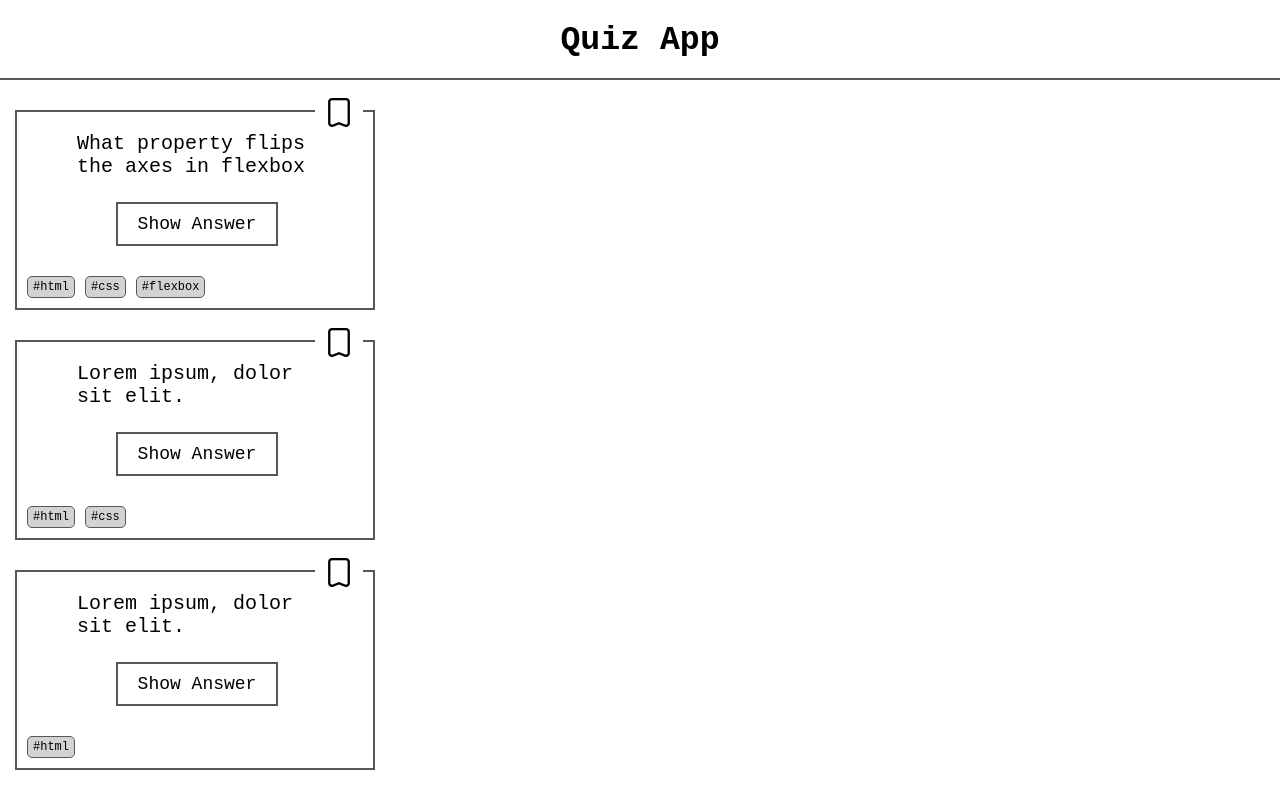
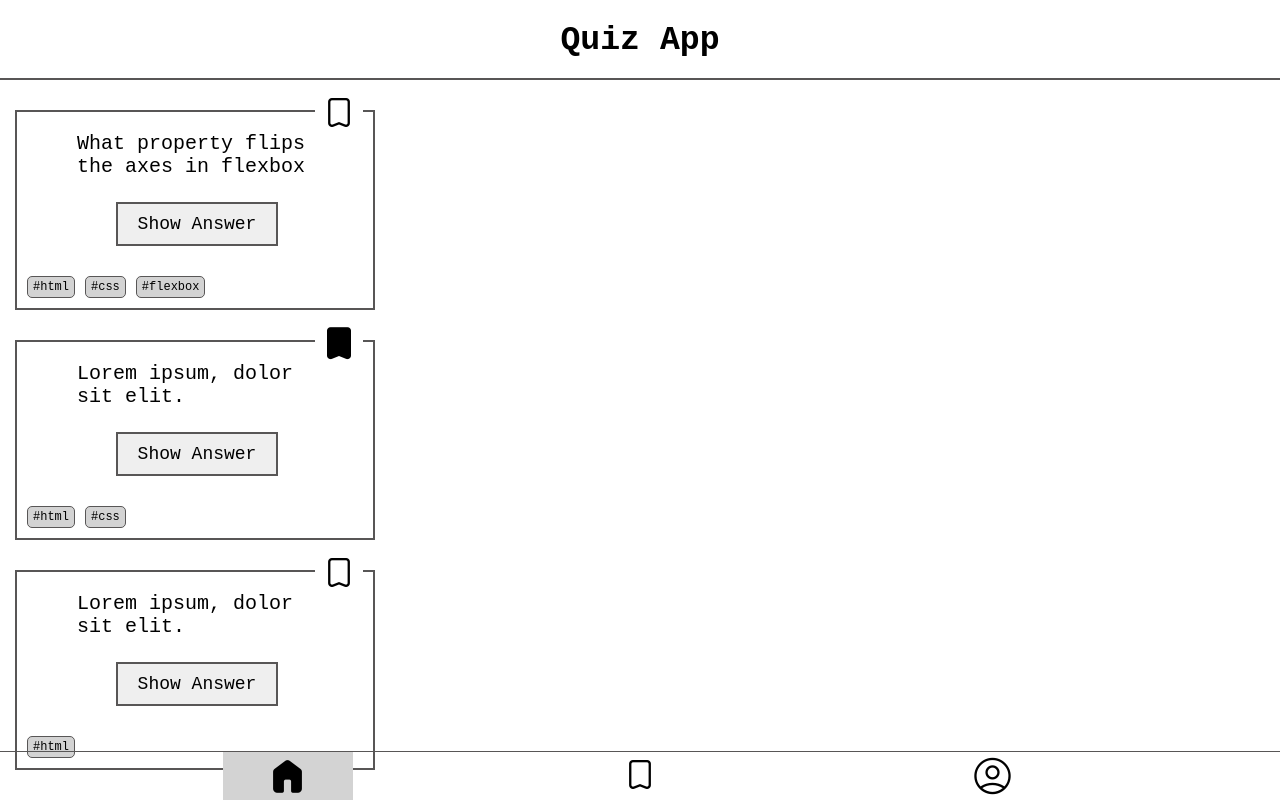
Before and after one commit to MichanNan/Quiz-App, a website: page index.html in a window 1280 px wide. Drawn offline with nearby package versions, Linux system fonts and the light colour scheme; files whose address does not match are found by name.

Commit message:
add navbar

```diff
--- a/css/style.css
+++ b/css/style.css
@@ -35,6 +35,11 @@
 
 .bookmark .material-symbols-rounded {
   font-variation-settings: "FILL" 0, "wght" 100, "GRAD" 200, "opsz" 20;
+  font-size: 48px;
+}
+
+.bookmark .material-symbols-rounded.filled {
+  font-variation-settings: "FILL" 1, "wght" 400, "GRAD" 0, "opsz" 20;
   font-size: 48px;
 }
 
@@ -76,3 +81,35 @@
   margin-left: 10px;
   background-color: lightgrey;
 }
+
+.navbar {
+  display: flex;
+  position: fixed;
+  bottom: 0;
+  width: 100%;
+  justify-content: space-evenly;
+  align-items: center;
+  border-top: solid 1px rgb(88, 86, 86);
+}
+.nav-link {
+  color: black;
+  width: 130px;
+}
+
+.nav-link.selected {
+  background-color: lightgrey;
+}
+
+.nav-link .material-symbols-rounded {
+  font-variation-settings: "FILL" 0, "wght" 100, "GRAD" 200, "opsz" 20;
+  font-size: 48px;
+  display: block;
+  text-align: center;
+}
+
+.nav-link .material-symbols-rounded.filled {
+  font-variation-settings: "FILL" 1, "wght" 400, "GRAD" 0, "opsz" 20;
+  font-size: 48px;
+  display: block;
+  text-align: center;
+}
--- a/index.html
+++ b/index.html
@@ -22,7 +22,7 @@
         </div>
         <div class="question">
           <p class="question-text">What property flips the axes in flexbox</p>
-          <div class="show-answer">Show Answer</div>
+          <button class="show-answer">Show Answer</button>
         </div>
         <div class="question-categories">
           <div class="categories">#html</div>
@@ -32,11 +32,11 @@
       </section>
       <section class="question-card">
         <div class="bookmark">
-          <span class="material-symbols-rounded"> bookmark </span>
+          <span class="material-symbols-rounded filled"> bookmark </span>
         </div>
         <div class="question">
           <p class="question-text">Lorem ipsum, dolor sit elit.</p>
-          <div class="show-answer">Show Answer</div>
+          <button class="show-answer">Show Answer</button>
         </div>
         <div class="question-categories">
           <div class="categories">#html</div>
@@ -49,13 +49,25 @@
         </div>
         <div class="question">
           <p class="question-text">Lorem ipsum, dolor sit elit.</p>
-          <div class="show-answer">Show Answer</div>
+          <button class="show-answer">Show Answer</button>
         </div>
         <div class="question-categories">
           <div class="categories">#html</div>
         </div>
       </section>
     </main>
-    <footer></footer>
+    <footer>
+      <div class="navbar">
+        <a class="nav-link selected" href="./index.html">
+          <span class="material-symbols-rounded filled"> home </span>
+        </a>
+        <a class="nav-link" href="">
+          <span class="material-symbols-rounded"> bookmark </span>
+        </a>
+        <a class="nav-link" href="">
+          <span class="material-symbols-rounded"> account_circle </span>
+        </a>
+      </div>
+    </footer>
   </body>
 </html>
```
